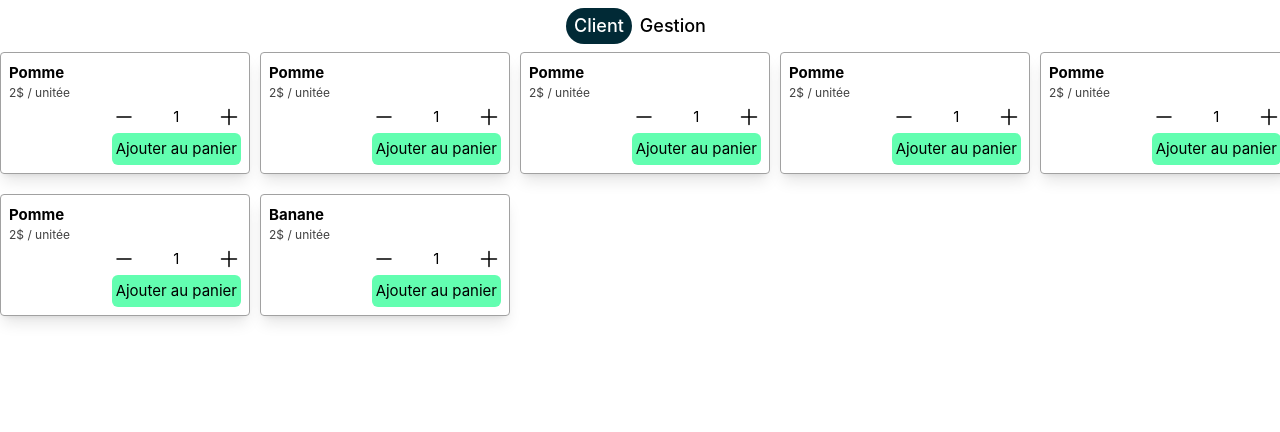
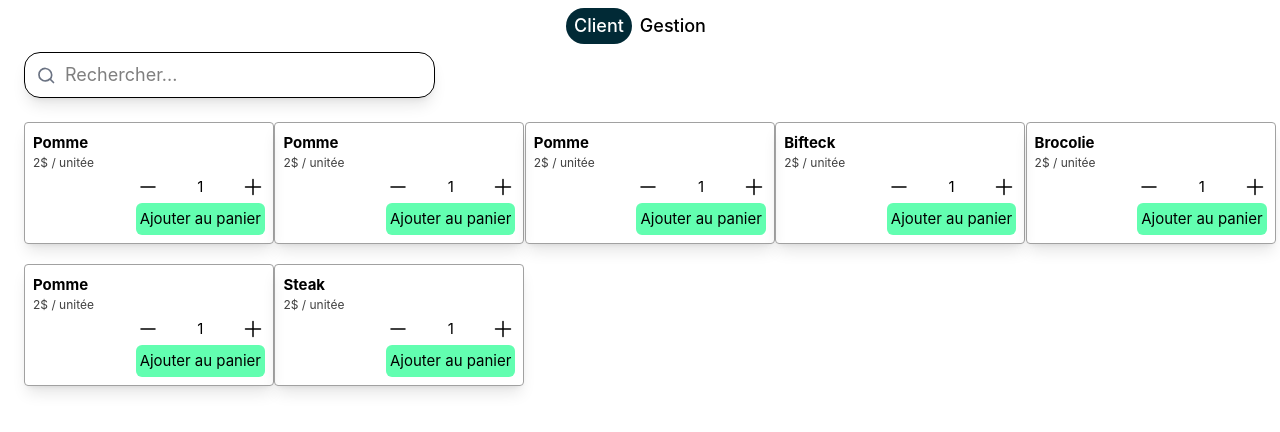
Before and after one commit to Matpageau/Vue-epicerie-TP1, a Vue app: page / in a window 1280 px wide. Shown: the top 432 px of the page. Built offline with nearby package versions, Linux system fonts and the light colour scheme; the HTML template or start-up script is replaced by a standard one.

Commit message:
add search composable

```diff
--- a/src/components/Card/CardBoard/CardBoard.vue
+++ b/src/components/Card/CardBoard/CardBoard.vue
@@ -1,15 +1,16 @@
 <script setup lang="ts">
 import ItemCard from '../ItemCard.vue';
-import items from '@/data/items.json'
+import type { ItemType } from '@/types/Item';
 
 const { page } = defineProps<{
+  items: ItemType[]
   page: "client" | "admin"
 }>()
 
 </script>
 
 <template>
-  <div class="grid grid-cols-5 gap-5 w-fit">
+  <div class="grid grid-cols-5 gap-5">
     <ItemCard
       v-for="(card, index) in items"
       :key="index"
--- a/src/components/NavBar.vue
+++ b/src/components/NavBar.vue
@@ -7,7 +7,7 @@ const router = useRouter();
 </script>
 <template>
     <div class="flex w-full justify-center mt-2 mb-2">
-        <RouterLink to="/" :class="['text-lg font-medium px-2 py-1 rounded-full', { 'bg-[#012A36] text-white': route.path === '/' }]">Client</RouterLink>
-        <RouterLink to="/gestion" :class="['text-lg font-medium px-2 py-1 rounded-full', { 'bg-[#012A36] text-white': route.path === '/gestion' }]">Gestion</RouterLink>
+        <RouterLink to="/" :class="['text-lg font-medium px-2 py-1 rounded-full transition-all duration-300 ease-in-out', { 'bg-[#012A36] text-white': route.path === '/' }]">Client</RouterLink>
+        <RouterLink to="/gestion" :class="['text-lg font-medium px-2 py-1 rounded-full transition-all duration-300 ease-in-out', { 'bg-[#012a36] text-white': route.path === '/gestion' }]">Gestion</RouterLink>
     </div>
 </template>
--- a/src/components/SearchBar.vue
+++ b/src/components/SearchBar.vue
@@ -1,13 +1,13 @@
 <script setup lang="ts">
-
+const modelValue = defineModel<string>()
 </script>
 <template>
-    <div class="relative w-full">
+    <div class="relative">
         <span class="absolute inset-y-0 left-0 pl-3 flex items-center pointer-events-none">
             <svg class="h-5 w-5 text-gray-500" fill="none" stroke="currentColor" stroke-width="2" viewBox="0 0 24 24">
                 <path stroke-linecap="round" stroke-linejoin="round" d="M21 21l-4.35-4.35m0 0A7.5 7.5 0 1116.65 6.65a7.5 7.5 0 010 10.6z" />
             </svg>
         </span>
-        <input type="text" placeholder="Rechercher..." class="border border-color: #999999 rounded-2xl pl-10 pt-2 pb-2 w-1/2 text-lg shadow-lg"/>
+        <input type="text" placeholder="Rechercher..." class="w-full border border-color: #999999 rounded-2xl pl-10 pt-2 pb-2 text-lg shadow-lg" v-model="modelValue" />
     </div>
 </template>
--- /dev/null
+++ b/src/composable/SearchFilter.ts
@@ -0,0 +1,14 @@
+import { ref, computed } from 'vue';
+import type { ItemType } from '@/types/Item';
+
+export function useSearchFilter(items: ItemType[]) {
+  const search = ref("");
+  const filteredItems = computed(() => {
+    return items.filter(item => item.name.toLowerCase().includes(search.value.toLowerCase()));
+  });
+
+  return {
+    search,
+    filteredItems
+  };
+}
--- a/src/data/items.json
+++ b/src/data/items.json
@@ -3,42 +3,49 @@
     "id": 1,
     "name": "Pomme",
     "price": 2,
-    "stock": 50
+    "stock": 50,
+    "category": "fruit"
   },
   {
     "id": 1,
     "name": "Pomme",
     "price": 2,
-    "stock": 50
+    "stock": 50,
+    "category": "fruit"
   },
   {
     "id": 1,
     "name": "Pomme",
     "price": 2,
-    "stock": 50
+    "stock": 50,
+    "category": "fruit"
+  },
+  {
+    "id": 1,
+    "name": "Bifteck",
+    "price": 2,
+    "stock": 50,
+    "category": "viande"
+  },
+  {
+    "id": 1,
+    "name": "Brocolie",
+    "price": 2,
+    "stock": 50,
+    "category": "legume"
   },
   {
     "id": 1,
     "name": "Pomme",
     "price": 2,
-    "stock": 50
+    "stock": 50,
+    "category": "fruit"
   },
   {
     "id": 1,
-    "name": "Pomme",
+    "name": "Steak",
     "price": 2,
-    "stock": 50
-  },
-  {
-    "id": 1,
-    "name": "Pomme",
-    "price": 2,
-    "stock": 50
-  },
-  {
-    "id": 1,
-    "name": "Banane",
-    "price": 2,
-    "stock": 50
+    "stock": 50,
+    "category": "viande"
   }
 ]
--- a/src/types/Item.ts
+++ b/src/types/Item.ts
@@ -3,4 +3,5 @@ export type ItemType = {
   name: string
   price: number
   stock: number
+  category: string
 }
--- a/src/views/ClientPage.vue
+++ b/src/views/ClientPage.vue
@@ -1,14 +1,23 @@
 <script setup lang="ts">
+import SearchBar from '@/components/SearchBar.vue';
 import CardBoard from '../components/Card/CardBoard/CardBoard.vue';
 import BaseModal from '../components/Modal/BaseModal.vue';
+import items from '@/data/items.json';
+import type { ItemType } from '@/types/Item';
+import { useSearchFilter } from '@/composable/SearchFilter';
 
+const allItems = items as ItemType[];
+const { search, filteredItems } = useSearchFilter(allItems);
 const page = "client"
 </script>
 <template>
+  <div class="max-w-[1400px] mx-auto px-6 space-y-6">
+    <div class="w-1/3">
+      <SearchBar v-model="search" />
+    </div>
+
     <!-- <BaseModal /> -->
-    <div class="flex justify-center">
-      <CardBoard
-      :page="page"
-      />
-    </div>
+
+    <CardBoard :page="page" :items="filteredItems" />
+  </div>
 </template>
--- a/src/views/GestionPage.vue
+++ b/src/views/GestionPage.vue
@@ -1,11 +1,22 @@
 <script setup lang="ts">
 import CardBoard from '../components/Card/CardBoard/CardBoard.vue';
+import SearchBar from '@/components/SearchBar.vue';
+import type { ItemType } from '@/types/Item';
+import items from '@/data/items.json';
+import { useSearchFilter } from '@/composable/SearchFilter';
+
+const allItems = items as ItemType[];
+const { search, filteredItems } = useSearchFilter(allItems);
 const page = "admin";
 </script>
 <template>
-    <div class="flex justify-center">
-      <CardBoard
-      :page="page"
-      />
+  <div class="max-w-[1400px] mx-auto px-6 space-y-6">
+    <div class="w-1/3">
+      <SearchBar v-model="search" />
     </div>
+
+    <!-- <BaseModal /> -->
+
+    <CardBoard :page="page" :items="filteredItems" />
+  </div>
 </template>
```
